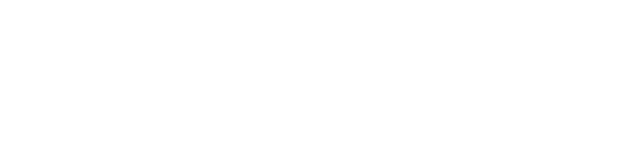
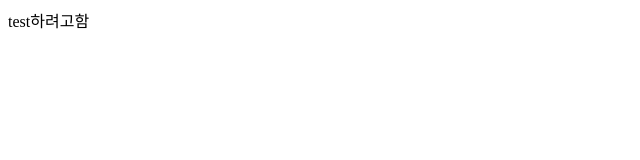
Before and after one commit to pshgame1/smartfarm, a plain HTML site: page index.html in a window 1280 px wide. Shown: the whole page, without its empty margins (0-640 px from the left). Drawn offline with Linux system fonts and the light colour scheme.

Commit message:
아 이거구나

```diff
--- a/index.html
+++ b/index.html
@@ -6,6 +6,6 @@
     <title>Document</title>
 </head>
 <body>
-
+  test하려고함
 </body>
 </html>
```
